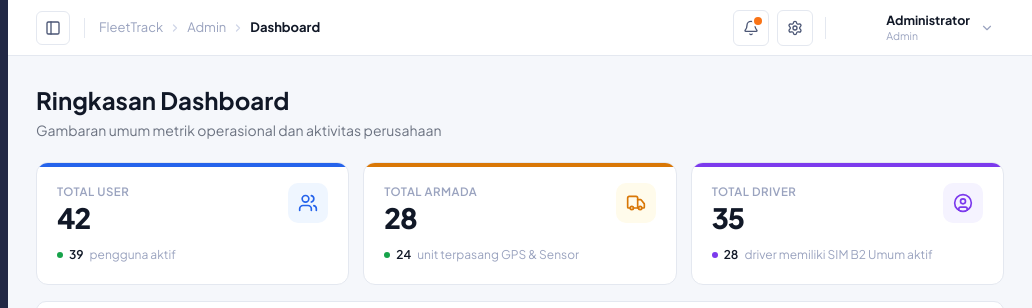
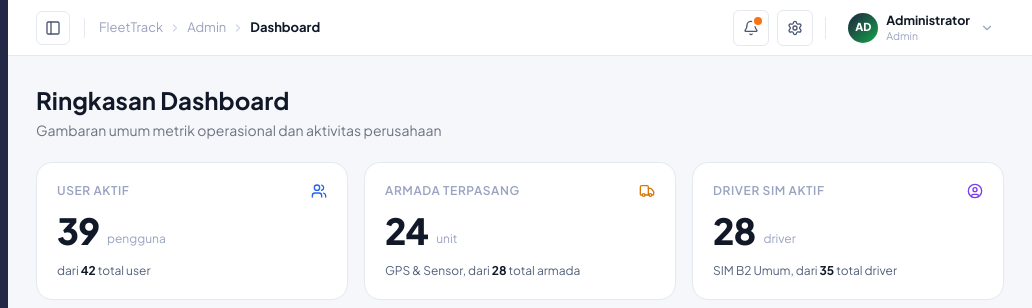
Before and after one commit to bengkelkodingdev/polosan-nexa-v2, a plain HTML site: page admin.html in a window 1280 px wide. Shown: the top 308 px of the page, 248-1280 px from the left. Drawn offline with nearby package versions, Linux system fonts and the light colour scheme.

Commit message:
feat : redesign card

```diff
--- a/admin.html
+++ b/admin.html
@@ -268,7 +268,7 @@
               class="flex items-center gap-2 px-2.5 py-1.25 rounded-md hover:bg-[#f5f7fb] transition-colors"
             >
               <div
-                class="flex size-7.5 shrink-0 items-center justify-center rounded-full bg-linear-to-br from-[#1e2340] to-[#16a34a] text-[11px] font-black text-white"
+                class="flex size-7.5 shrink-0 items-center justify-center rounded-full bg-gradient-to-br from-[#1e2340] to-[#16a34a] text-[11px] font-black text-white"
               >
                 AD
               </div>
@@ -359,104 +359,44 @@
         </div>
 
         <!-- ─── 1. KPI CARDS (Admin) ─── -->
-        <div
-          class="grid grid-cols-1 sm:grid-cols-2 lg:grid-cols-3 gap-3.5 mb-4"
-        >
+        <div class="grid grid-cols-1 sm:grid-cols-2 lg:grid-cols-3 gap-4 mb-4">
           <!-- Total User -->
-          <div
-            class="relative overflow-hidden bg-white rounded-xl border border-[#e4e8f0] shadow-xs p-5 hover:shadow-md transition-all duration-200"
-          >
-            <span class="absolute inset-x-0 top-0 h-1 bg-[#2563eb]"></span>
-            <div class="flex items-start justify-between gap-2">
-              <div class="min-w-0 flex-1">
-                <p
-                  class="text-[11.5px] font-semibold uppercase tracking-[.5px] text-[#9aa3bf]"
-                >
-                  Total User
-                </p>
-                <p
-                  class="mt-1 pb-0.5 text-[28px] font-extrabold leading-none text-[#111827] tracking-[-1px]"
-                >
-                  42
-                </p>
-              </div>
-              <div
-                class="flex size-10 shrink-0 items-center justify-center rounded-[10px] bg-[#eff6ff] text-[#2563eb]"
-              >
-                <i data-lucide="users" class="size-5"></i>
-              </div>
+          <div class="bg-white rounded-2xl border border-[#e4e8f0] shadow-xs p-5 hover:shadow-md transition-all duration-200">
+            <div class="flex items-center justify-between">
+              <p class="text-xs font-semibold uppercase tracking-wider text-[#9aa3bf]">User Aktif</p>
+              <i data-lucide="users" class="size-4 text-[#2563eb]"></i>
             </div>
-            <div class="mt-3 flex items-center gap-1.5 text-[12px]">
-              <span class="size-1.5 rounded-full bg-[#16a34a] shrink-0"></span>
-              <strong class="font-semibold text-[#111827]">39</strong>
-              <span class="text-[#9aa3bf] truncate">pengguna aktif</span>
+            <div class="mt-3 flex items-end gap-2">
+              <p class="text-4xl font-extrabold tracking-tight text-[#111827]">39</p>
+              <p class="pb-1 text-xs text-[#9aa3bf]">pengguna</p>
             </div>
+            <p class="mt-3 text-xs text-[#52607a] truncate">dari <b class="text-[#111827]">42</b> total user</p>
           </div>
 
           <!-- Total Armada -->
-          <div
-            class="relative overflow-hidden bg-white rounded-xl border border-[#e4e8f0] shadow-xs p-5 hover:shadow-md transition-all duration-200"
-          >
-            <span class="absolute inset-x-0 top-0 h-1 bg-[#d97706]"></span>
-            <div class="flex items-start justify-between gap-2">
-              <div class="min-w-0 flex-1">
-                <p
-                  class="text-[11.5px] font-semibold uppercase tracking-[.5px] text-[#9aa3bf]"
-                >
-                  Total Armada
-                </p>
-                <p
-                  class="mt-1 pb-0.5 text-[28px] font-extrabold leading-none text-[#111827] tracking-[-1px]"
-                >
-                  28
-                </p>
-              </div>
-              <div
-                class="flex size-10 shrink-0 items-center justify-center rounded-[10px] bg-[#fffbeb] text-[#d97706]"
-              >
-                <i data-lucide="truck" class="size-5"></i>
-              </div>
+          <div class="bg-white rounded-2xl border border-[#e4e8f0] shadow-xs p-5 hover:shadow-md transition-all duration-200">
+            <div class="flex items-center justify-between">
+              <p class="text-xs font-semibold uppercase tracking-wider text-[#9aa3bf]">Armada Terpasang</p>
+              <i data-lucide="truck" class="size-4 text-[#d97706]"></i>
             </div>
-            <div class="mt-3 flex items-center gap-1.5 text-[12px]">
-              <span class="size-1.5 rounded-full bg-[#16a34a] shrink-0"></span>
-              <strong class="font-semibold text-[#111827]">24</strong>
-              <span class="text-[#9aa3bf] truncate"
-                >unit terpasang GPS &amp; Sensor</span
-              >
+            <div class="mt-3 flex items-end gap-2">
+              <p class="text-4xl font-extrabold tracking-tight text-[#111827]">24</p>
+              <p class="pb-1 text-xs text-[#9aa3bf]">unit</p>
             </div>
+            <p class="mt-3 text-xs text-[#52607a] truncate">GPS &amp; Sensor, dari <b class="text-[#111827]">28</b> total armada</p>
           </div>
 
           <!-- Total Driver -->
-          <div
-            class="relative overflow-hidden bg-white rounded-xl border border-[#e4e8f0] shadow-xs p-5 hover:shadow-md transition-all duration-200"
-          >
-            <span class="absolute inset-x-0 top-0 h-1 bg-[#7c3aed]"></span>
-            <div class="flex items-start justify-between gap-2">
-              <div class="min-w-0 flex-1">
-                <p
-                  class="text-[11.5px] font-semibold uppercase tracking-[.5px] text-[#9aa3bf]"
-                >
-                  Total Driver
-                </p>
-                <p
-                  class="mt-1 pb-0.5 text-[28px] font-extrabold leading-none text-[#111827] tracking-[-1px]"
-                >
-                  35
-                </p>
-              </div>
-              <div
-                class="flex size-10 shrink-0 items-center justify-center rounded-[10px] bg-[#f5f3ff] text-[#7c3aed]"
-              >
-                <i data-lucide="user-circle" class="size-5"></i>
-              </div>
+          <div class="bg-white rounded-2xl border border-[#e4e8f0] shadow-xs p-5 hover:shadow-md transition-all duration-200">
+            <div class="flex items-center justify-between">
+              <p class="text-xs font-semibold uppercase tracking-wider text-[#9aa3bf]">Driver SIM Aktif</p>
+              <i data-lucide="user-circle" class="size-4 text-[#7c3aed]"></i>
             </div>
-            <div class="mt-3 flex items-center gap-1.5 text-[12px]">
-              <span class="size-1.5 rounded-full bg-[#7c3aed] shrink-0"></span>
-              <strong class="font-semibold text-[#111827]">28</strong>
-              <span class="text-[#9aa3bf] truncate"
-                >driver memiliki SIM B2 Umum aktif</span
-              >
+            <div class="mt-3 flex items-end gap-2">
+              <p class="text-4xl font-extrabold tracking-tight text-[#111827]">28</p>
+              <p class="pb-1 text-xs text-[#9aa3bf]">driver</p>
             </div>
+            <p class="mt-3 text-xs text-[#52607a] truncate">SIM B2 Umum, dari <b class="text-[#111827]">35</b> total driver</p>
           </div>
         </div>
 
```
Also changed, not shown: admin-device.html (+1 -1 lines), admin-driver.html (+1 -1 lines), admin-fleet-type.html (+1 -1 lines), admin-fleet.html (+1 -1 lines), admin-maintenance.html (+1 -1 lines), admin-templates.html (+1 -1 lines), admin-work-units.html (+1 -1 lines).
